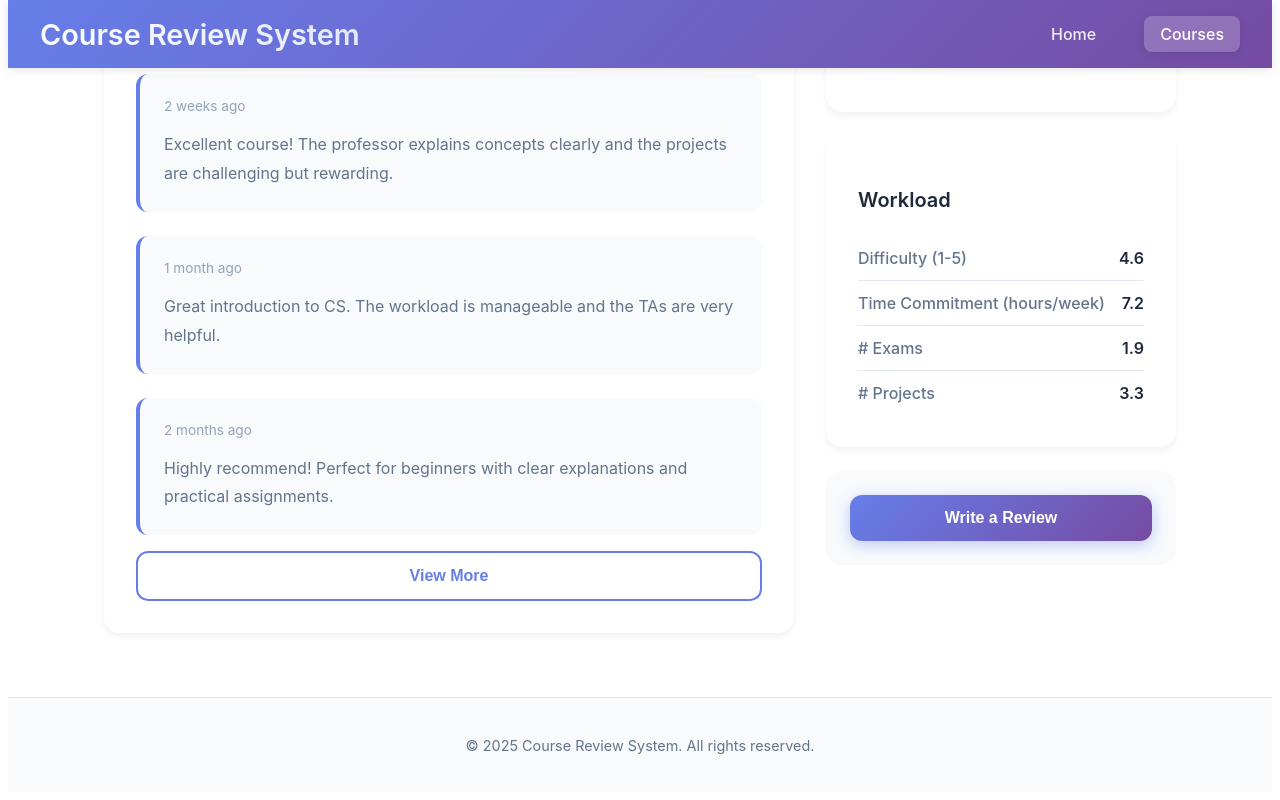
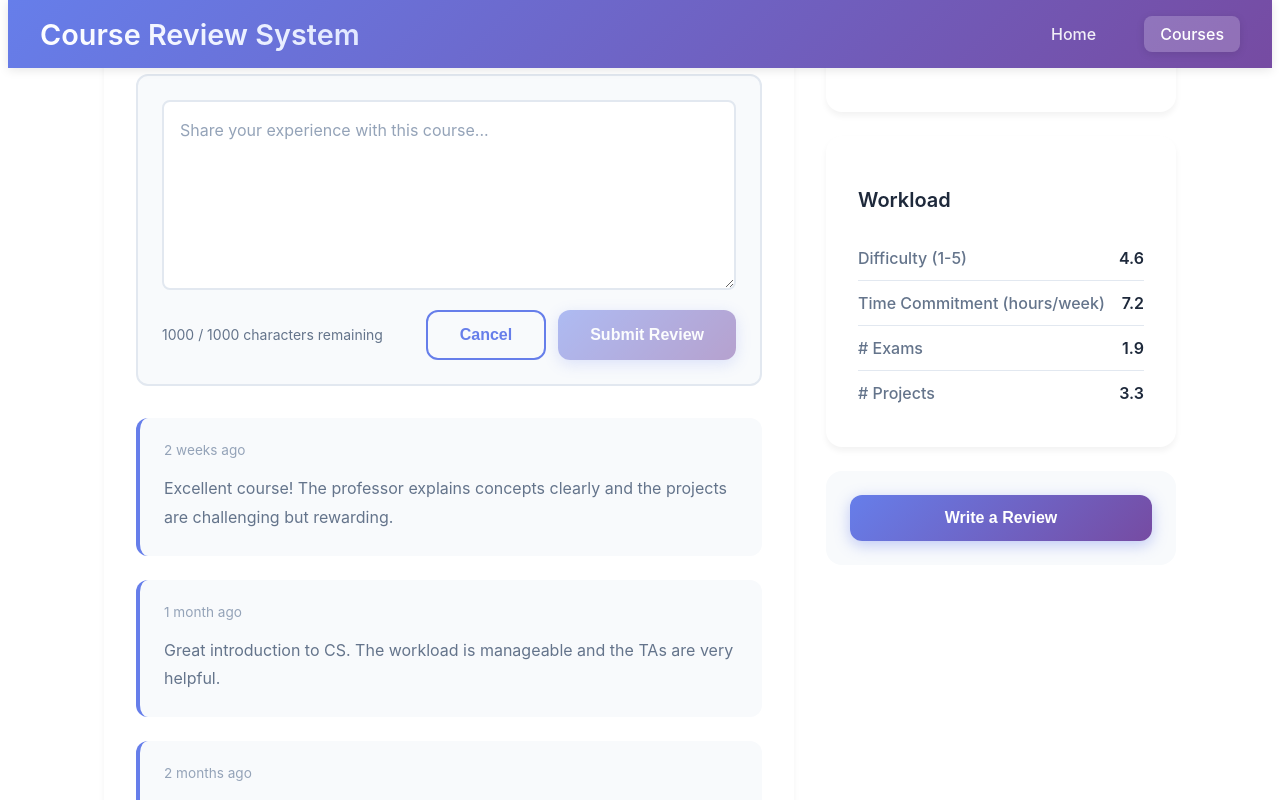
Before and after one commit to dannypeelen/Course-Review-System, an Angular app in the folder frontend/: page /courses/1 in a window 1280 px wide. Both pictures are taken after a click on the button "Write a Review". Shown: the part 672-1472 px from the top of the page. Built offline with nearby package versions, Linux system fonts and the light colour scheme.

Commit message:
add write a review text box

```diff
--- a/frontend/src/app/pages/course-detail/course-detail.component.html
+++ b/frontend/src/app/pages/course-detail/course-detail.component.html
@@ -30,86 +30,46 @@
 
       <div class="info-card">
         <h2>Recent Reviews</h2>
+
+        <div class="review-form" *ngIf="showReviewForm">
+          <textarea
+            [(ngModel)]="reviewText"
+            [maxlength]="maxCharacters"
+            placeholder="Share your experience with this course..."
+            class="review-textarea"
+            rows="6"
+          ></textarea>
+          <div class="review-form-footer">
+            <span class="character-count" [class.text-danger]="remainingCharacters < 50">
+              {{ remainingCharacters }} / {{ maxCharacters }} characters remaining
+            </span>
+            <div class="form-actions">
+              <button class="btn btn-secondary" (click)="toggleReviewForm()">Cancel</button>
+              <button
+                class="btn btn-primary"
+                (click)="submitReview()"
+                [disabled]="reviewText.trim().length === 0"
+              >
+                Submit Review
+              </button>
+            </div>
+          </div>
+        </div>
+
         <div class="reviews-list">
-          <div class="review-item">
+          <div class="review-item" *ngFor="let review of reviews; let i = index" [hidden]="!showAllReviews && i >= 3">
             <div class="review-header">
               <div class="reviewer-info">
-                <span class="review-date">2 weeks ago</span>
+                <span class="review-date">{{ review.date }}</span>
               </div>
             </div>
             <p class="review-text">
-              Excellent course! The professor explains concepts clearly and the projects are challenging but rewarding.
-            </p>
-          </div>
-
-          <div class="review-item">
-            <div class="review-header">
-              <div class="reviewer-info">
-                <span class="review-date">1 month ago</span>
-              </div>
-            </div>
-            <p class="review-text">
-              Great introduction to CS. The workload is manageable and the TAs are very helpful.
-            </p>
-          </div>
-
-          <div class="review-item">
-            <div class="review-header">
-              <div class="reviewer-info">
-                <span class="review-date">2 months ago</span>
-              </div>
-            </div>
-            <p class="review-text">
-              Highly recommend! Perfect for beginners with clear explanations and practical assignments.
-            </p>
-          </div>
-
-          <div class="review-item" *ngIf="showAllReviews">
-            <div class="review-header">
-              <div class="reviewer-info">
-                <span class="review-date">2 months ago</span>
-              </div>
-            </div>
-            <p class="review-text">
-              The course material is well-organized and the professor is engaging. Assignments help reinforce the concepts taught in class.
-            </p>
-          </div>
-
-          <div class="review-item" *ngIf="showAllReviews">
-            <div class="review-header">
-              <div class="reviewer-info">
-                <span class="review-date">3 months ago</span>
-              </div>
-            </div>
-            <p class="review-text">
-              Good balance between theory and practice. The coding assignments are relevant and prepare you well for real-world scenarios.
-            </p>
-          </div>
-
-          <div class="review-item" *ngIf="showAllReviews">
-            <div class="review-header">
-              <div class="reviewer-info">
-                <span class="review-date">3 months ago</span>
-              </div>
-            </div>
-            <p class="review-text">
-              Very informative course with a supportive learning environment. Office hours are helpful for getting extra assistance.
-            </p>
-          </div>
-
-          <div class="review-item" *ngIf="showAllReviews">
-            <div class="review-header">
-              <div class="reviewer-info">
-                <span class="review-date">4 months ago</span>
-              </div>
-            </div>
-            <p class="review-text">
-              Solid course overall. The lectures are comprehensive and the labs give you hands-on experience with the concepts.
+              {{ review.text }}
             </p>
           </div>
         </div>
 
-        <button class="btn btn-secondary view-more-btn" (click)="toggleReviews()">
+        <button class="btn btn-secondary view-more-btn" (click)="toggleReviews()" *ngIf="reviews.length > 3">
           {{ showAllReviews ? 'Show Less' : 'View More' }}
         </button>
       </div>
@@ -161,7 +121,7 @@
       </div>
 
       <div class="action-card">
-        <button class="btn btn-primary btn-full">Write a Review</button>
+        <button class="btn btn-primary btn-full" (click)="toggleReviewForm()">Write a Review</button>
       </div>
     </div>
   </div>
--- a/frontend/src/app/pages/course-detail/course-detail.component.scss
+++ b/frontend/src/app/pages/course-detail/course-detail.component.scss
@@ -182,6 +182,8 @@
   background: #f8fafc;
   border-radius: 12px;
   border-left: 4px solid #667eea;
+  overflow: hidden;
+  word-break: break-word;
 }
 
 .review-header {
@@ -216,11 +218,78 @@
   color: #475569;
   line-height: 1.6;
   margin: 0;
+  word-wrap: break-word;
+  overflow-wrap: break-word;
 }
 
 .view-more-btn {
   margin-top: 1rem;
   width: 100%;
+}
+
+/* Review Form */
+.review-form {
+  margin-bottom: 2rem;
+  padding: 1.5rem;
+  background: #f8fafc;
+  border-radius: 12px;
+  border: 2px solid #e2e8f0;
+}
+
+.review-textarea {
+  width: 100%;
+  padding: 1rem;
+  border: 2px solid #e2e8f0;
+  border-radius: 8px;
+  font-size: 1rem;
+  font-family: inherit;
+  line-height: 1.6;
+  resize: vertical;
+  transition: border-color 0.3s ease;
+  box-sizing: border-box;
+
+  &:focus {
+    outline: none;
+    border-color: #667eea;
+  }
+
+  &::placeholder {
+    color: #94a3b8;
+  }
+}
+
+.review-form-footer {
+  display: flex;
+  justify-content: space-between;
+  align-items: center;
+  margin-top: 1rem;
+  flex-wrap: wrap;
+  gap: 1rem;
+}
+
+.character-count {
+  font-size: 0.875rem;
+  color: #64748b;
+
+  &.text-danger {
+    color: #ef4444;
+    font-weight: 600;
+  }
+}
+
+.form-actions {
+  display: flex;
+  gap: 0.75rem;
+}
+
+.btn[disabled] {
+  opacity: 0.5;
+  cursor: not-allowed;
+
+  &:hover {
+    transform: none;
+    box-shadow: none;
+  }
 }
 
 /* Sidebar */
--- a/frontend/src/app/pages/course-detail/course-detail.component.ts
+++ b/frontend/src/app/pages/course-detail/course-detail.component.ts
@@ -1,12 +1,12 @@
 import { Component } from '@angular/core';
 import { RouterLink, ActivatedRoute } from '@angular/router';
 import { CommonModule } from '@angular/common';
-
+import { FormsModule } from '@angular/forms';
 
 @Component({
   selector: 'app-course-detail',
   standalone: true,
-  imports: [RouterLink, CommonModule],
+  imports: [RouterLink, CommonModule, FormsModule],
   templateUrl: './course-detail.component.html',
   styleUrls: ['./course-detail.component.scss']
 })
@@ -20,6 +20,40 @@ export class CourseDetailComponent {
   ];
   course: any;
   showAllReviews = false;
+  showReviewForm = false;
+  reviewText = '';
+  maxCharacters = 1000;
+
+  reviews = [
+    {
+      date: '2 weeks ago',
+      text: 'Excellent course! The professor explains concepts clearly and the projects are challenging but rewarding.'
+    },
+    {
+      date: '1 month ago',
+      text: 'Great introduction to CS. The workload is manageable and the TAs are very helpful.'
+    },
+    {
+      date: '2 months ago',
+      text: 'Highly recommend! Perfect for beginners with clear explanations and practical assignments.'
+    },
+    {
+      date: '2 months ago',
+      text: 'The course material is well-organized and the professor is engaging. Assignments help reinforce the concepts taught in class.'
+    },
+    {
+      date: '3 months ago',
+      text: 'Good balance between theory and practice. The coding assignments are relevant and prepare you well for real-world scenarios.'
+    },
+    {
+      date: '3 months ago',
+      text: 'Very informative course with a supportive learning environment. Office hours are helpful for getting extra assistance.'
+    },
+    {
+      date: '4 months ago',
+      text: 'Solid course overall. The lectures are comprehensive and the labs give you hands-on experience with the concepts.'
+    }
+  ];
 
   constructor(private route: ActivatedRoute) {}
 
@@ -31,4 +65,27 @@ export class CourseDetailComponent {
   toggleReviews() {
     this.showAllReviews = !this.showAllReviews;
   }
+
+  toggleReviewForm() {
+    this.showReviewForm = !this.showReviewForm;
+    if (!this.showReviewForm) {
+      this.reviewText = '';
+    }
+  }
+
+  get remainingCharacters(): number {
+    return this.maxCharacters - this.reviewText.length;
+  }
+
+  submitReview() {
+    if (this.reviewText.trim().length > 0 && this.reviewText.length <= this.maxCharacters) {
+      const newReview = {
+        date: 'Just now',
+        text: this.reviewText.trim()
+      };
+      this.reviews.unshift(newReview);
+      this.reviewText = '';
+      this.showReviewForm = false;
+    }
+  }
 }
```
